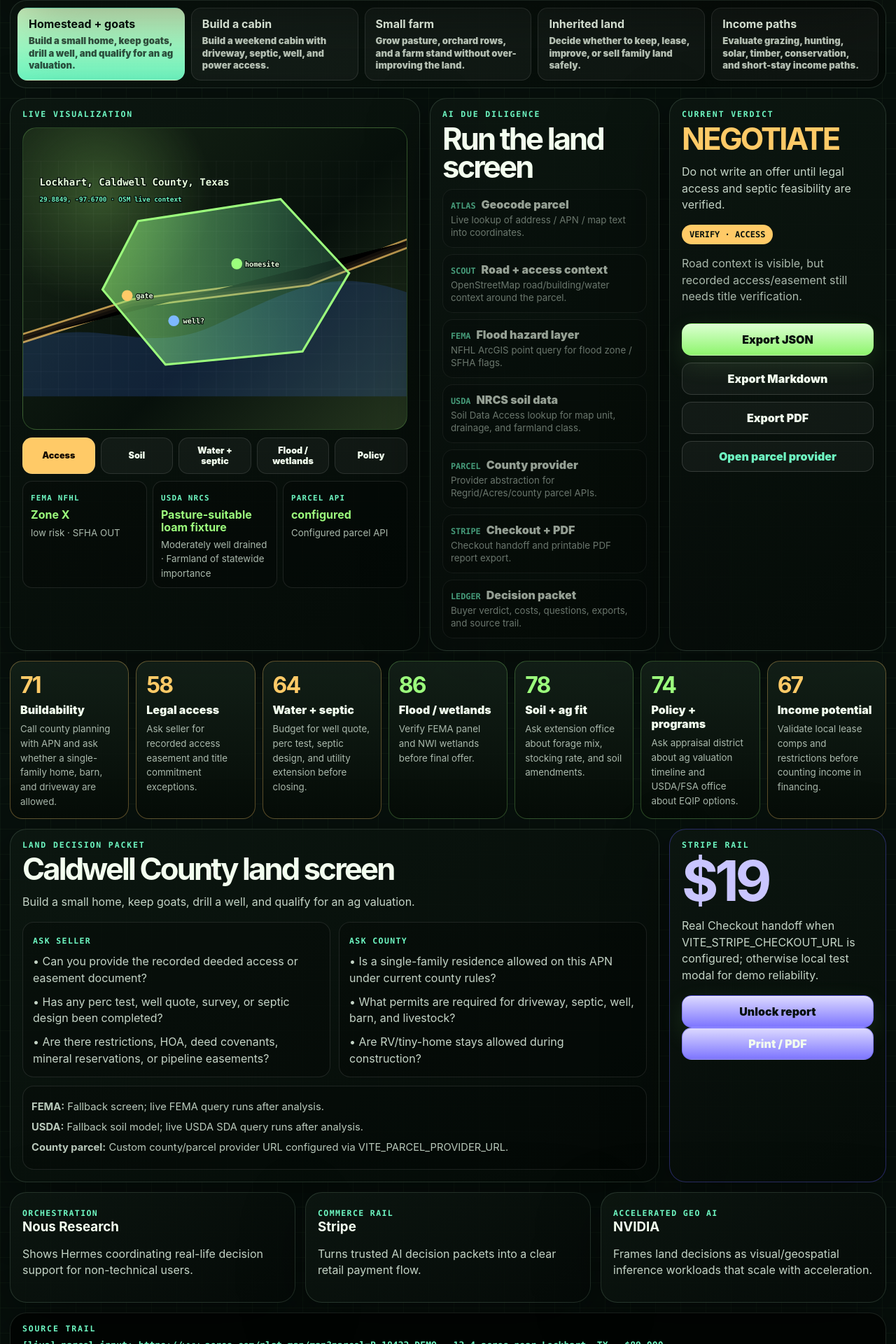
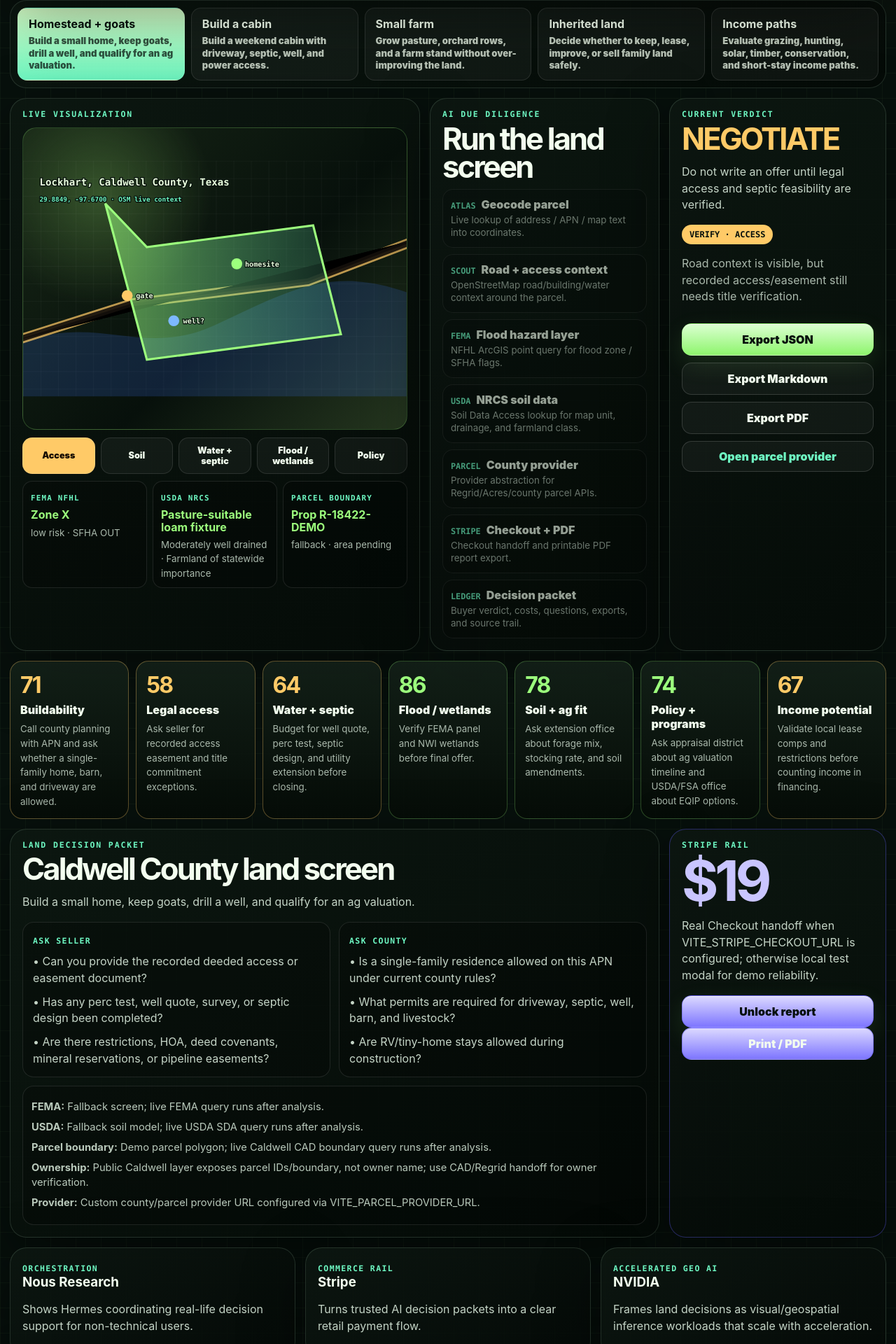
Before and after one commit to primetimeindy/farmfax, a React (Vite) app: page / in a window 1280 px wide. Shown: the part 652-2572 px from the top of the page at 70% size. Built offline with nearby package versions, Linux system fonts and the light colour scheme; no server answers.

Commit message:
feat: add live Caldwell CAD parcel boundary

```diff
--- a/src/App.tsx
+++ b/src/App.tsx
@@ -22,6 +22,7 @@ type FeatureCount = { roads: number; waterways: number; buildings: number; ameni
 type FloodData = { source: 'live' | 'fallback'; zone: string; subtype: string; sfha: string; risk: 'low' | 'moderate' | 'high'; note: string }
 type SoilData = { source: 'live' | 'fallback'; mukey: string; mapunit: string; drainage: string; farmland: string; note: string }
 type ParcelProvider = { provider: string; status: 'configured' | 'missing-key' | 'fallback'; message: string; url: string }
+type ParcelBoundary = { source: 'live' | 'fallback'; propId: string; oldPropId: string; objectId: number | null; areaSqFt: number | null; perimeterFt: number | null; rings: number[][][]; note: string }
 type AnalysisStep = { agent: string; label: string; detail: string }
 
 const goals: Goal[] = [
@@ -63,6 +64,16 @@ const fixtureParcel: LiveParcel = {
 const initialFeatureCounts: FeatureCount = { roads: 3, waterways: 1, buildings: 2, amenities: 0 }
 const initialFlood: FloodData = { source: 'fallback', zone: 'X', subtype: 'Area of minimal flood hazard', sfha: 'OUT', risk: 'low', note: 'Fallback screen; live FEMA query runs after analysis.' }
 const initialSoil: SoilData = { source: 'fallback', mukey: 'demo', mapunit: 'Pasture-suitable loam fixture', drainage: 'Moderately well drained', farmland: 'Farmland of statewide importance', note: 'Fallback soil model; live USDA SDA query runs after analysis.' }
+const initialBoundary: ParcelBoundary = {
+  source: 'fallback',
+  propId: 'R-18422-DEMO',
+  oldPropId: 'fixture',
+  objectId: null,
+  areaSqFt: null,
+  perimeterFt: null,
+  rings: [[[-97.67358, 29.88314], [-97.67322, 29.88320], [-97.67316, 29.88290], [-97.67358, 29.88283], [-97.67367, 29.88326], [-97.67358, 29.88314]]],
+  note: 'Demo parcel polygon; live Caldwell CAD boundary query runs after analysis.',
+}
 
 function parcelProviderFor(parcel: LiveParcel): ParcelProvider {
   const apiKey = import.meta.env.VITE_REGRID_API_KEY as string | undefined
@@ -74,7 +85,7 @@ function parcelProviderFor(parcel: LiveParcel): ParcelProvider {
   if (apiKey) {
     return { provider: 'Regrid-compatible', status: 'configured', message: 'Regrid key detected. Wire backend proxy before exposing secret keys client-side.', url: `https://app.regrid.com/us#b=admin&q=${q}` }
   }
-  return { provider: 'County/Regrid/Acres handoff', status: 'missing-key', message: 'No parcel-provider key configured yet; using county + Regrid/Acres handoff links.', url: `https://app.regrid.com/us#b=admin&q=${q}` }
+  return { provider: 'Caldwell CAD public ArcGIS + Regrid handoff', status: 'configured', message: 'Live Caldwell CAD parcel boundary layer enabled; owner name not exposed by this public layer, so ownership links to CAD/Regrid handoff.', url: `https://app.regrid.com/us#b=admin&q=${q}` }
 }
 
 function statusLabel(status: 'green' | 'yellow' | 'red') {
@@ -226,6 +237,58 @@ async function fetchUsdaSoil(lat: number, lon: number): Promise<SoilData> {
   }
 }
 
+async function fetchCaldwellParcelBoundary(lat: number, lon: number): Promise<ParcelBoundary> {
+  const url = new URL('https://services.arcgis.com/rVxY74DxxIDrDbc0/arcgis/rest/services/Caldwell_CAD_Parcel_Map/FeatureServer/1/query')
+  url.searchParams.set('f', 'json')
+  url.searchParams.set('geometry', `${lon},${lat}`)
+  url.searchParams.set('geometryType', 'esriGeometryPoint')
+  url.searchParams.set('inSR', '4326')
+  url.searchParams.set('spatialRel', 'esriSpatialRelIntersects')
+  url.searchParams.set('outFields', 'OBJECTID,OLDPROPID,Prop_ID,Shape__Area,Shape__Length')
+  url.searchParams.set('returnGeometry', 'true')
+  url.searchParams.set('outSR', '4326')
+  const controller = new AbortController()
+  const timeout = window.setTimeout(() => controller.abort(), 7500)
+  try {
+    const response = await fetch(url, { signal: controller.signal })
+    if (!response.ok) throw new Error(`Caldwell CAD returned ${response.status}`)
+    const data = await response.json() as { features?: Array<{ attributes?: Record<string, number | string>; geometry?: { rings?: number[][][] } }> }
+    const feature = data.features?.[0]
+    if (!feature?.geometry?.rings?.length) throw new Error('No parcel polygon at point')
+    const attrs = feature.attributes ?? {}
+    return {
+      source: 'live',
+      propId: String(attrs.Prop_ID ?? 'unknown'),
+      oldPropId: String(attrs.OLDPROPID ?? 'unknown'),
+      objectId: typeof attrs.OBJECTID === 'number' ? attrs.OBJECTID : null,
+      areaSqFt: typeof attrs.Shape__Area === 'number' ? attrs.Shape__Area : null,
+      perimeterFt: typeof attrs.Shape__Length === 'number' ? attrs.Shape__Length : null,
+      rings: feature.geometry.rings,
+      note: 'Live Caldwell CAD parcel polygon. Public layer exposes Prop_ID/OLDPROPID/boundary but not owner name; verify owner in CAD/property records.',
+    }
+  } catch (error) {
+    return { ...initialBoundary, note: `Caldwell CAD parcel boundary unavailable; fallback used. ${error instanceof Error ? error.message : ''}` }
+  } finally {
+    window.clearTimeout(timeout)
+  }
+}
+
+function boundaryToSvgPoints(boundary: ParcelBoundary) {
+  const ring = boundary.rings[0]
+  if (!ring?.length) return '210,110 470,70 595,205 510,348 260,372 145,235'
+  const xs = ring.map(([x]) => x)
+  const ys = ring.map(([, y]) => y)
+  const minX = Math.min(...xs); const maxX = Math.max(...xs)
+  const minY = Math.min(...ys); const maxY = Math.max(...ys)
+  const width = Math.max(maxX - minX, 0.000001)
+  const height = Math.max(maxY - minY, 0.000001)
+  return ring.map(([x, y]) => {
+    const sx = 150 + ((x - minX) / width) * 430
+    const sy = 78 + (1 - ((y - minY) / height)) * 285
+    return `${sx.toFixed(1)},${sy.toFixed(1)}`
+  }).join(' ')
+}
+
 function openStripeCheckout() {
   const checkoutUrl = import.meta.env.VITE_STRIPE_CHECKOUT_URL as string | undefined
   if (checkoutUrl) {
@@ -259,6 +322,7 @@ function App() {
   const [flood, setFlood] = useState<FloodData>(initialFlood)
   const [soil, setSoil] = useState<SoilData>(initialSoil)
   const [parcelProvider, setParcelProvider] = useState<ParcelProvider>(parcelProviderFor(fixtureParcel))
+  const [boundary, setBoundary] = useState<ParcelBoundary>(initialBoundary)
   const [liveNote, setLiveNote] = useState('Ready to geocode via OpenStreetMap/Nominatim. Falls back to the Lockhart demo fixture if a live service times out.')
 
   const goal = goals.find((item) => item.key === selectedGoal) ?? goals[0]
@@ -272,10 +336,11 @@ function App() {
     `[live] OSM context: ${features.roads} roads · ${features.waterways} waterways · ${features.buildings} buildings · ${features.amenities} amenities`,
     `[fema] ${flood.source} zone ${flood.zone} · SFHA ${flood.sfha} · risk ${flood.risk}`,
     `[usda] ${soil.source} mukey ${soil.mukey} · ${soil.mapunit}`,
-    `[parcel] ${parcelProvider.provider} · ${parcelProvider.status}`,
+    `[parcel] ${boundary.source} Prop_ID ${boundary.propId} · old ${boundary.oldPropId} · area ${boundary.areaSqFt ? Math.round(boundary.areaSqFt).toLocaleString() + ' sqft' : 'n/a'}`,
+    `[provider] ${parcelProvider.provider} · ${parcelProvider.status}`,
     `[screen] active layer: ${layer.label}`,
     checkoutOpen ? '[stripe] $19 test checkout staged' : '[stripe] paid report locked until user approval',
-  ], [checkoutOpen, features, flood, layer.label, liveParcel, parcelProvider, query, soil])
+  ], [boundary, checkoutOpen, features, flood, layer.label, liveParcel, parcelProvider, query, soil])
 
   const packet = useMemo(() => buildProofPacket({
     goal: goal.prompt,
@@ -302,14 +367,16 @@ function App() {
       const geocoded = await geocodePlace(place)
       setLiveParcel(geocoded)
       setParcelProvider(parcelProviderFor(geocoded))
-      const [counts, floodData, soilData] = await Promise.all([
+      const [counts, floodData, soilData, boundaryData] = await Promise.all([
         fetchFeatureCounts(geocoded.lat, geocoded.lon),
         fetchFemaFlood(geocoded.lat, geocoded.lon),
         fetchUsdaSoil(geocoded.lat, geocoded.lon),
+        fetchCaldwellParcelBoundary(geocoded.lat, geocoded.lon),
       ])
       setFeatures(counts)
       setFlood(floodData)
       setSoil(soilData)
+      setBoundary(boundaryData)
       setLiveNote(`Live geocode resolved: ${geocoded.displayName}`)
       setStage(analysisSteps.length)
       setStatus('ready')
@@ -319,6 +386,7 @@ function App() {
       setFeatures(initialFeatureCounts)
       setFlood(initialFlood)
       setSoil(initialSoil)
+      setBoundary(initialBoundary)
       setLiveNote(`Live service unavailable, using controlled demo fixture. ${error instanceof Error ? error.message : ''}`)
       setStage(analysisSteps.length)
       setStatus('ready')
@@ -328,9 +396,9 @@ function App() {
   }
 
   const fitScore = packet.fit_score
-  const liveReport = { ...packet, liveParcel, features, flood, soil, parcelProvider }
+  const liveReport = { ...packet, liveParcel, features, flood, soil, boundary, parcelProvider }
   const exportJson = () => downloadFile('ParcelProof_LiveDecisionPacket.json', JSON.stringify(liveReport, null, 2), 'application/json')
-  const exportMarkdown = () => downloadFile('ParcelProof_LiveDecisionPacket.md', `${markdown}\n\n## Live Data Layers\n- ${liveParcel.displayName}\n- Coordinates: ${liveParcel.lat}, ${liveParcel.lon}\n- OSM context: ${features.roads} roads, ${features.waterways} waterways, ${features.buildings} buildings, ${features.amenities} amenities\n- FEMA: zone ${flood.zone}, SFHA ${flood.sfha}, risk ${flood.risk}\n- USDA: ${soil.mapunit}, drainage ${soil.drainage}, farmland ${soil.farmland}\n- Parcel provider: ${parcelProvider.provider} (${parcelProvider.status})\n`, 'text/markdown')
+  const exportMarkdown = () => downloadFile('ParcelProof_LiveDecisionPacket.md', `${markdown}\n\n## Live Data Layers\n- ${liveParcel.displayName}\n- Coordinates: ${liveParcel.lat}, ${liveParcel.lon}\n- OSM context: ${features.roads} roads, ${features.waterways} waterways, ${features.buildings} buildings, ${features.amenities} amenities\n- FEMA: zone ${flood.zone}, SFHA ${flood.sfha}, risk ${flood.risk}\n- USDA: ${soil.mapunit}, drainage ${soil.drainage}, farmland ${soil.farmland}\n- Parcel boundary: Prop_ID ${boundary.propId}, OLDPROPID ${boundary.oldPropId}, area ${boundary.areaSqFt ? Math.round(boundary.areaSqFt).toLocaleString() + ' sqft' : 'n/a'}\n- Parcel provider: ${parcelProvider.provider} (${parcelProvider.status})\n`, 'text/markdown')
   const exportPdf = () => window.print()
   const startCheckout = () => {
     if (!openStripeCheckout()) setCheckoutOpen(true)
@@ -394,7 +462,7 @@ function App() {
               <path d="M0 330 C140 280 220 360 350 300 S560 190 700 240 L700 430 L0 430Z" fill="rgba(61,119,255,.18)" />
               <path d="M-20 330 L200 260 L520 220 L730 140" stroke="rgba(255,202,103,.72)" strokeWidth="18" />
               <path d="M-20 330 L200 260 L520 220 L730 140" stroke="rgba(20,16,11,.92)" strokeWidth="11" />
-              <polygon points="210,110 470,70 595,205 510,348 260,372 145,235" fill="url(#parcelGlow)" stroke="#9cff7d" strokeWidth="4" />
+              <polygon points={boundaryToSvgPoints(boundary)} fill="url(#parcelGlow)" stroke="#9cff7d" strokeWidth="4" />
               <circle cx="390" cy="188" r="10" fill="#9cff7d" /><text x="405" y="193">homesite</text>
               <circle cx="275" cy="292" r="10" fill="#7db8ff" /><text x="292" y="297">well?</text>
               <circle cx="190" cy="246" r="10" fill="#ffca67" /><text x="206" y="251">gate</text>
@@ -410,7 +478,7 @@ function App() {
           <div className="live-layer-grid">
             <article><span>FEMA NFHL</span><b>Zone {flood.zone}</b><small>{flood.risk} risk · SFHA {flood.sfha}</small></article>
             <article><span>USDA NRCS</span><b>{soil.mapunit}</b><small>{soil.drainage} · {soil.farmland}</small></article>
-            <article><span>Parcel API</span><b>{parcelProvider.status}</b><small>{parcelProvider.provider}</small></article>
+            <article><span>Parcel boundary</span><b>Prop {boundary.propId}</b><small>{boundary.source} · {boundary.areaSqFt ? Math.round(boundary.areaSqFt).toLocaleString() + ' sqft' : 'area pending'}</small></article>
           </div>
         </div>
 
@@ -461,7 +529,9 @@ function App() {
           <div className="data-disclosures">
             <p><b>FEMA:</b> {flood.note}</p>
             <p><b>USDA:</b> {soil.note}</p>
-            <p><b>County parcel:</b> {parcelProvider.message}</p>
+            <p><b>Parcel boundary:</b> {boundary.note}</p>
+            <p><b>Ownership:</b> Public Caldwell layer exposes parcel IDs/boundary, not owner name; use CAD/Regrid handoff for owner verification.</p>
+            <p><b>Provider:</b> {parcelProvider.message}</p>
           </div>
         </div>
         <div className="panel commerce-panel">
```
Also changed, not shown: 1 other file (tests, documents, lock files or other folders).
